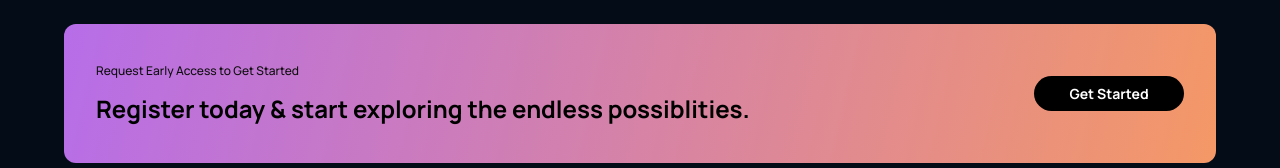
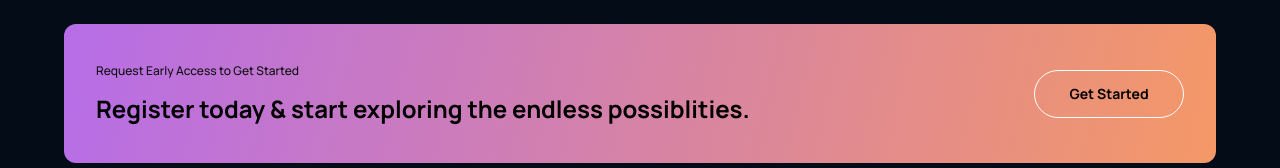
Before and after one commit to TemitopeRekun/modern-ui-ux-wesite-react.js, a React (Vite) app: page / in a window 1280 px wide. In both pictures the pointer is over the button 1109 px from the left and 2921 px from the top of the page. Shown: the part 2828-2996 px from the top of the page. Built offline with nearby package versions, Linux system fonts and the light colour scheme.

Commit message:
added hover effect

```diff
--- a/src/components/cta/cta.css
+++ b/src/components/cta/cta.css
@@ -40,10 +40,16 @@
 	border-radius: 40px;
 	font-weight: 700;
 	color: #fff;
-	line-height: 30x;
+	line-height: 30px;
 	cursor: pointer;
 	border: none;
 	outline: none;
+}
+
+.gpt3__cta-btn button:hover {
+	background: transparent;
+	color: #000000;
+	border: 1px solid #fff;
 }
 
 @media screen and (max-width: 650px) {
--- a/src/components/navbar/navbar.css
+++ b/src/components/navbar/navbar.css
@@ -46,6 +46,16 @@
 	cursor: pointer;
 }
 
+.gpt3__navbar-links_container a:hover {
+	color: var(--color-text);
+}
+.gpt3__navbar-menu_container a:hover {
+	color: var(--color-text);
+}
+.gpt3__navbar-sign p:hover {
+	color: var(--color-text);
+}
+
 .gpt3__navbar-sign button,
 .gpt3__navbar-menu_container button {
 	padding: 0.5rem 1rem;
@@ -57,6 +67,11 @@
 	border-radius: 5px;
 	border: none;
 	cursor: pointer;
+}
+
+.gpt3__navbar-sign button:hover {
+	background-color: transparent;
+	border: 1px solid #ff4820;
 }
 
 .gpt3__navbar-menu {
--- a/src/containers/blog/Blog.jsx
+++ b/src/containers/blog/Blog.jsx
@@ -5,7 +5,7 @@ import { Article } from "../../components";
 
 const Blog = () => {
 	return (
-		<div className="gpt3__blog  section__padding">
+		<div className="gpt3__blog  section__padding" id="blog">
 			<div className="gpt3__blog-heading">
 				<h1 className="gradient__text">
 					A lot is happening, We are blogging about it.
--- a/src/containers/footer/footer.css
+++ b/src/containers/footer/footer.css
@@ -26,6 +26,11 @@
 	align-items: center;
 	margin-bottom: 10rem;
 	cursor: pointer;
+}
+
+.gpt3__footer-btn p:hover {
+	background-color: #ff4820;
+	border: none;
 }
 
 .gpt3__footer-btn p {
@@ -125,7 +130,6 @@
 		font-size: 14px;
 		line-height: 20px;
 	}
-
 }
 
 @media screen and (max-width: 400px) {
--- a/src/containers/header/header.css
+++ b/src/containers/header/header.css
@@ -50,7 +50,7 @@
 
 .gpt3__header-content__input button {
 	flex: 0.6;
-	font-size: 20px;
+	font-size: 18px;
 	width: 100%;
 	padding: 0 1rem;
 	background: #ff4820;
```
